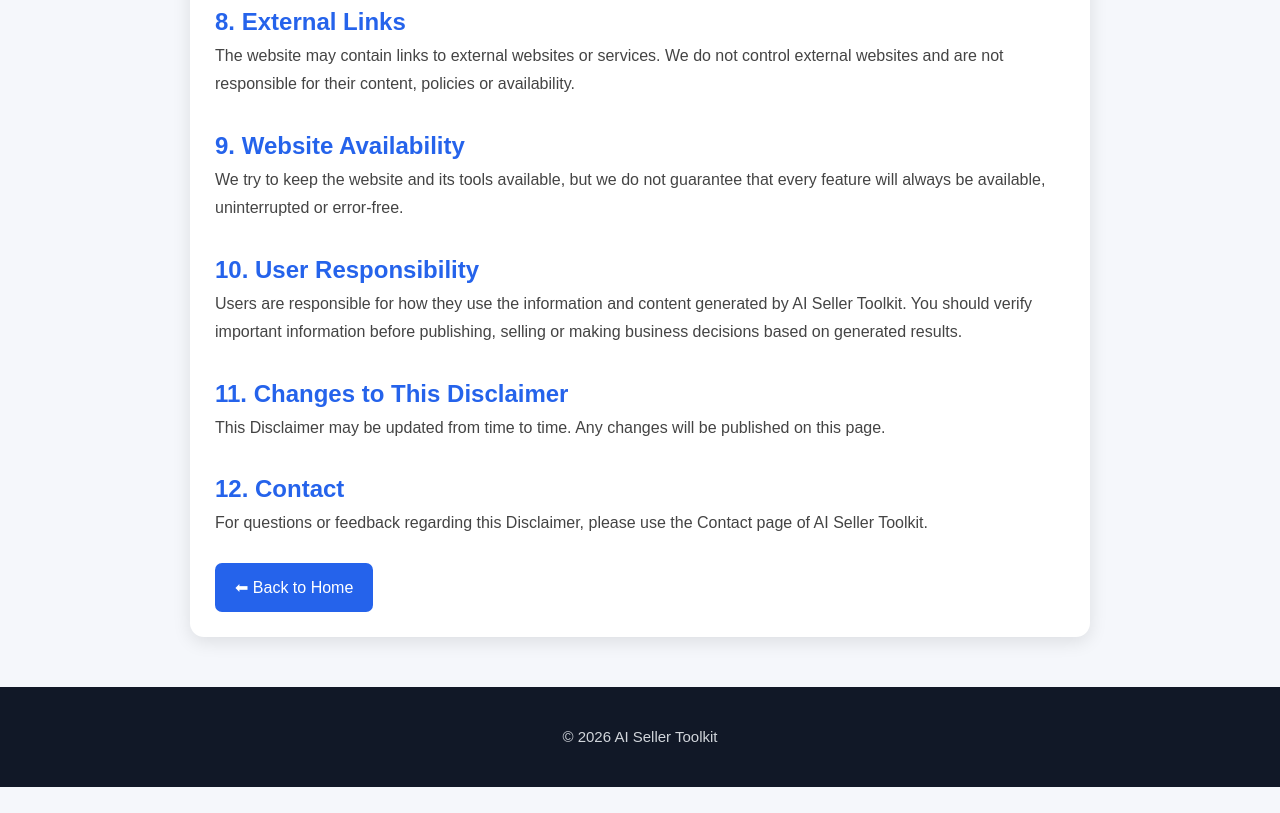
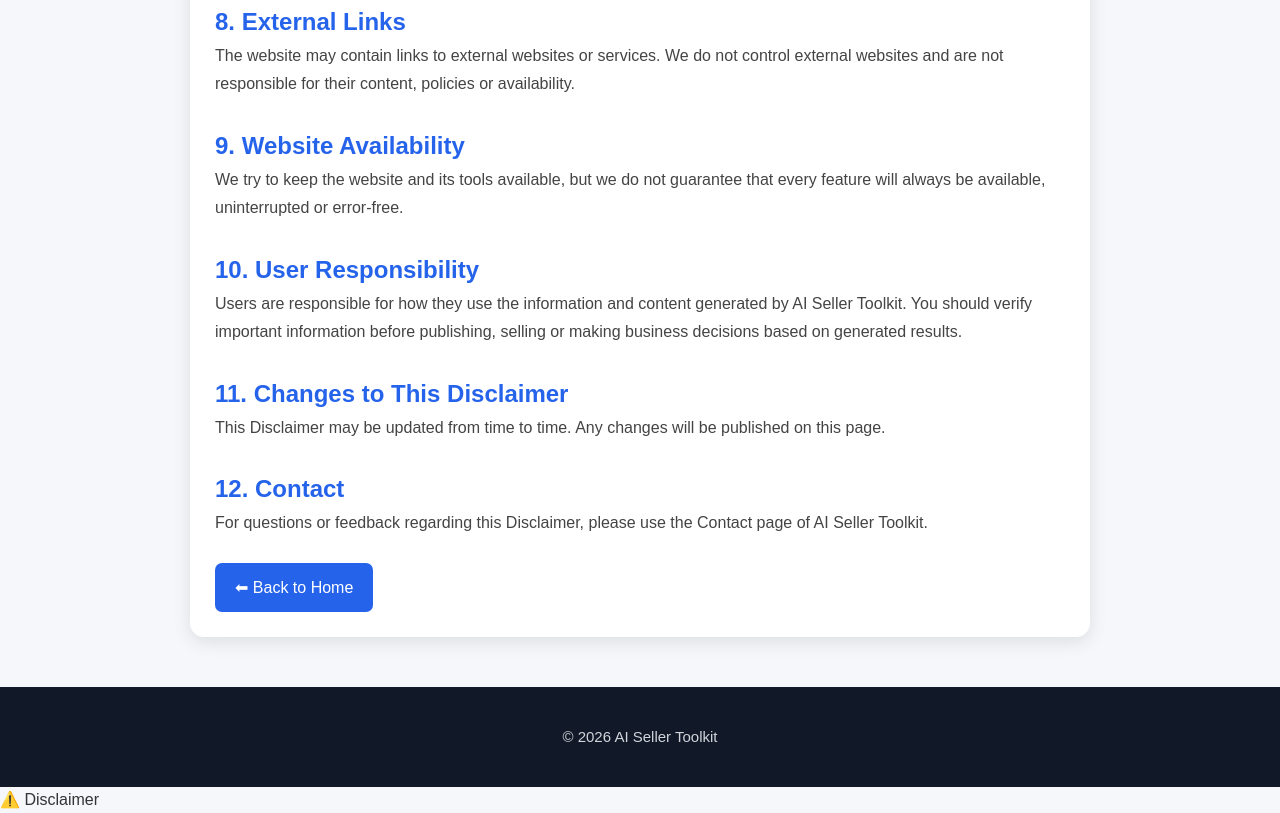
Before and after one commit to bhgbhnnjrhgnfnhhjh-glitch/AI-Seller-Toolkit-Backend, a website: page disclaimer.html in a window 1280 px wide. Shown: the part 1363-2176 px from the top of the page. Before the commit the page ends 2150 px from the top, so only its background shows below. Drawn offline with Linux system fonts and the light colour scheme.

Commit message:
Update disclaimer.html

```diff
--- a/disclaimer.html
+++ b/disclaimer.html
@@ -350,7 +350,7 @@ class="back-btn"
 </p>
 
 </footer>
-
+<a href="disclaimer.html">⚠️ Disclaimer</a>
 
 </body>
 
```
